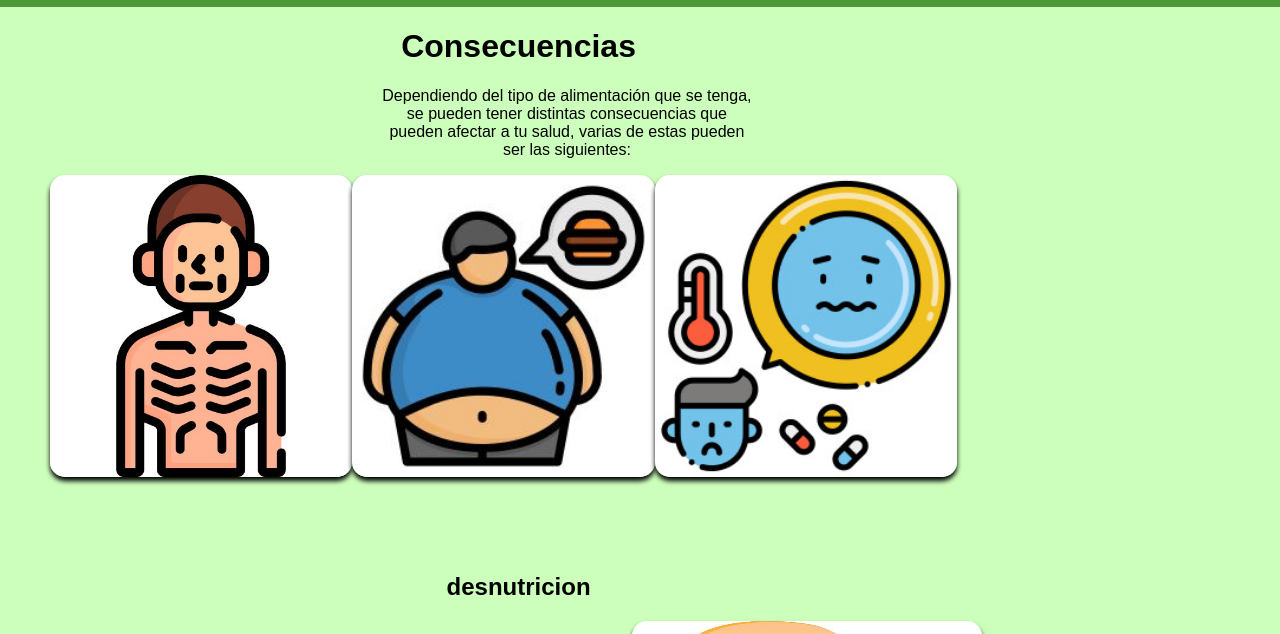
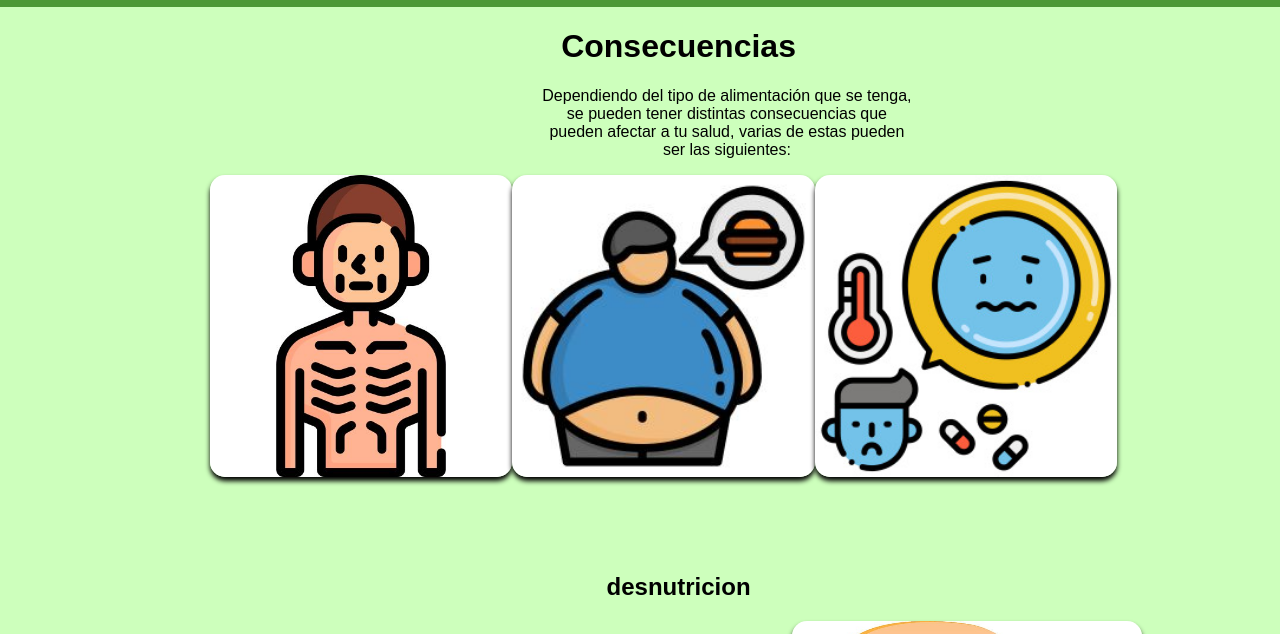
Before and after one commit to Wogcas/nutri_tips, a plain HTML site: page consecuencias.html in a window 1280 px wide. Shown: the part 93-727 px from the top of the page. Drawn offline with Linux system fonts and the light colour scheme.

Commit message:
Update consecuencias.css

```diff
--- a/consecuencias.css
+++ b/consecuencias.css
@@ -91,6 +91,7 @@ img:hover{
 
 .caja{
     padding-top: 100px;
+    margin-left: 20vh;
 }
 
 .parrafoinicial p{
```
